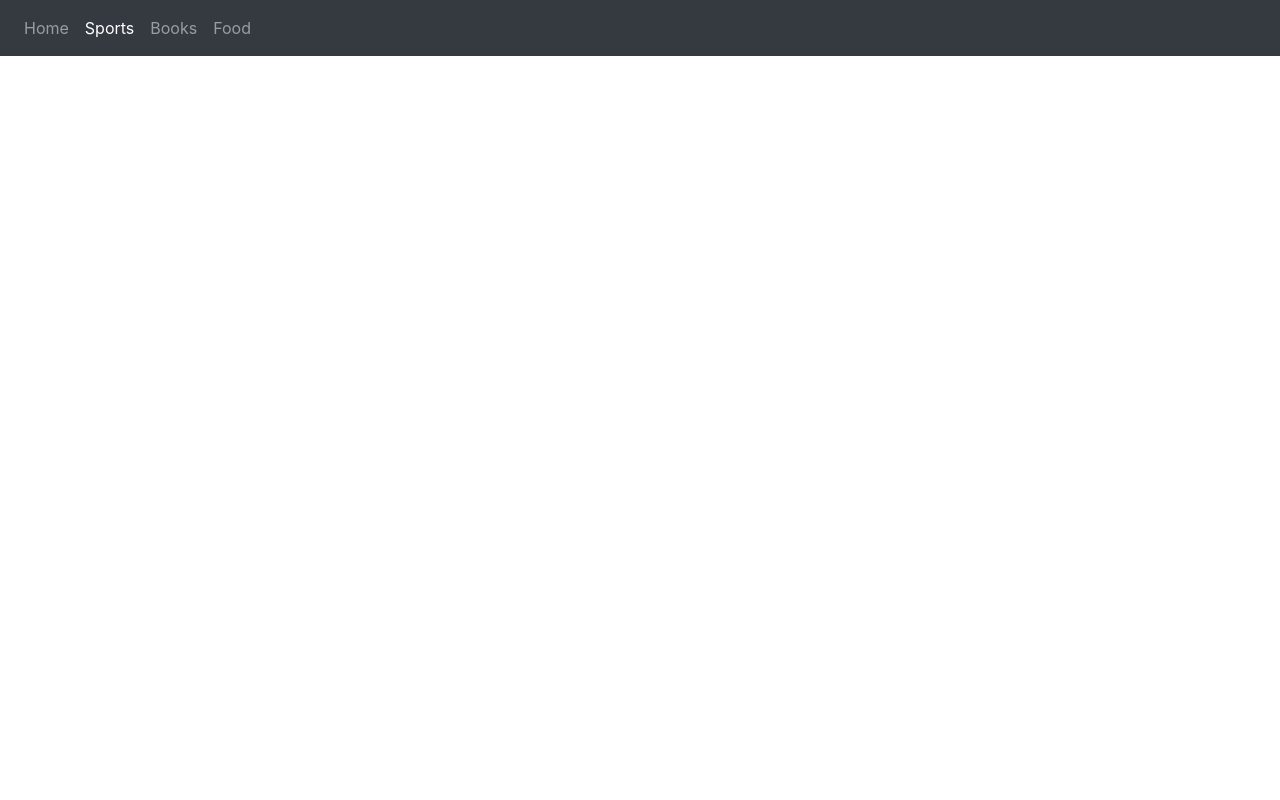
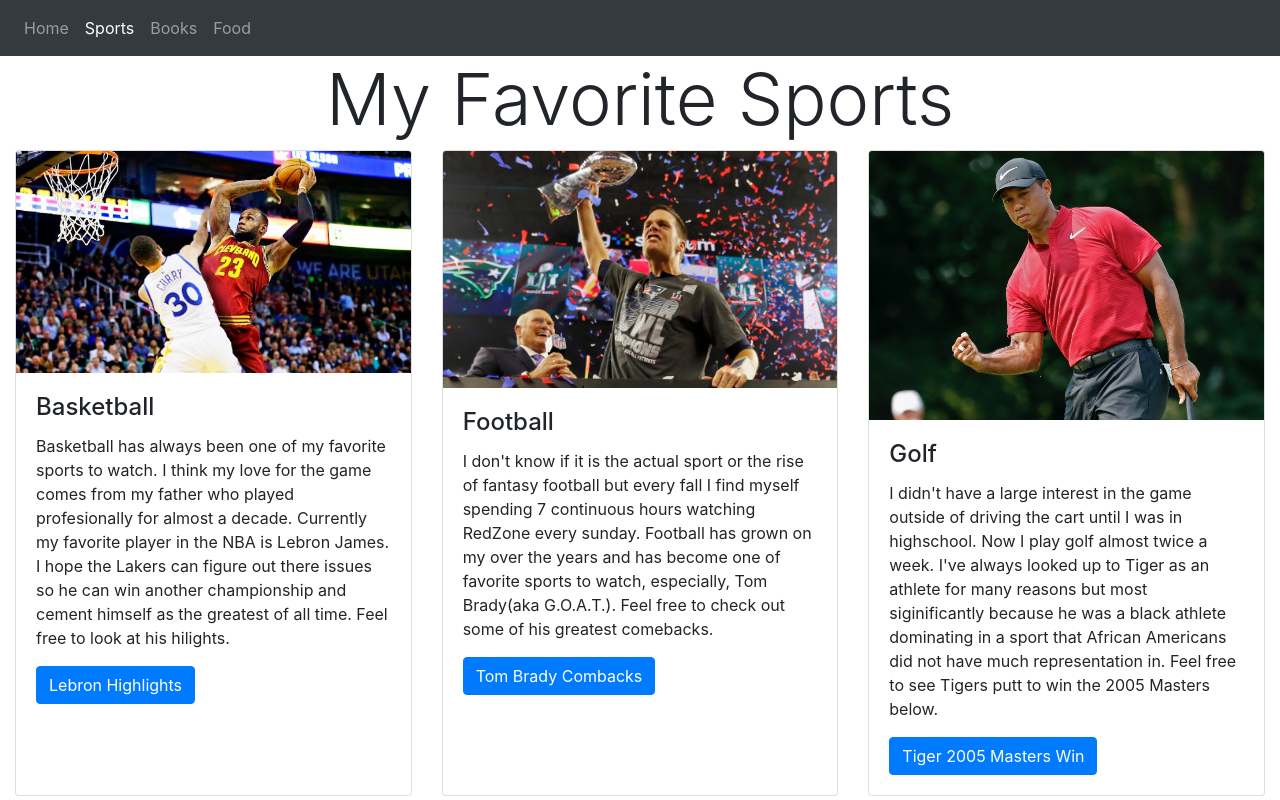
Before and after one commit to bigdub3298/cs50-hompage, a plain HTML site: page sports.html in a window 1280 px wide. Drawn offline with nearby package versions, Linux system fonts and the light colour scheme.

Commit message:
add headline and three card section

```diff
--- a/sports.html
+++ b/sports.html
@@ -34,5 +34,57 @@
             </div>
         </div>
     </nav>
+
+    <!-- Favorite Sports -->
+    <div class="container-fluid padding">
+        <div class="row welcome text-center">
+            <div class="col-12">
+                <h1 class="display-3">My Favorite Sports</h1>
+            </div>
+            <hr>
+        </div>
+    </div>
+
+    <!-- Sports Cards -->
+    <div class="container-fluid padding">
+        <div class="row padding">
+            <div class="col-md-4 d-flex align-items-stretch">
+                <div class="card">
+                    <img src="img/lebron-dunk.jpg" class="card-img-top" alt="Lebron Dunking">
+                    <div class="card-body">
+                        <h4 class="card-title">Basketball</h4>
+                        <p class="card-text">Basketball has always been one of my favorite sports to watch. I think my love for the game comes from my father
+                            who played profesionally for almost a decade. Currently my favorite player in the NBA is Lebron James. I hope the Lakers can figure out there issues
+                            so he can win another championship and cement himself as the greatest of all time. Feel free to look at his hilights.</p>
+                        <a href="https://www.youtube.com/watch?v=7Vre_nWbPxk" class="btn btn-primary">Lebron Highlights</a>
+                    </div>
+                </div>
+            </div>
+            <div class="col-md-4 d-flex align-items-stretch">
+                <div class="card">
+                    <img src="img/tom-trohpy.jpg" class="card-img-top" alt="Tom Brady">
+                    <div class="card-body">
+                        <h4 class="card-title">Football</h4>
+                        <p class="card-text">I don't know if it is the actual sport or the rise of fantasy football but every fall I find myself spending 7 continuous hours
+                            watching RedZone every sunday. Football has grown on my over the years and has become one of favorite sports to watch, especially, Tom Brady(aka G.O.A.T.).
+                             Feel free to check out some of his greatest comebacks.</p>
+                        <a href="https://www.youtube.com/watch?v=jsHX1cFL41w" class="btn btn-primary">Tom Brady Combacks</a>
+                    </div>
+                </div>
+            </div>
+            <div class="col-md-4 d-flex align-items-stretch">
+                <div class="card">
+                    <img src="img/tiger-fist.jpg" class="card-img-top" alt="Tiger Fist Pump">
+                    <div class="card-body">
+                        <h4 class="card-title">Golf</h4>
+                        <p class="card-text"> I didn't have a large interest in the game outside of driving the cart until I was in highschool. Now I play golf almost twice a week.
+                            I've always looked up to Tiger as an athlete for many reasons but most siginificantly because he was a black athlete dominating in a sport that African Americans did not
+                            have much representation in. Feel free to see Tigers putt to win the 2005 Masters below.</p>
+                        <a href="https://www.youtube.com/watch?v=bgYHteGOlvo" class="btn btn-primary">Tiger 2005 Masters Win</a>
+                    </div>
+                </div>
+            </div>
+        </div>
+    </div>
 </body>
 </html>
```
Also changed, not shown: img/lebron-dunk.jpg (added), img/tiger-fist.jpg (added), img/tom-trohpy.jpg (added).
